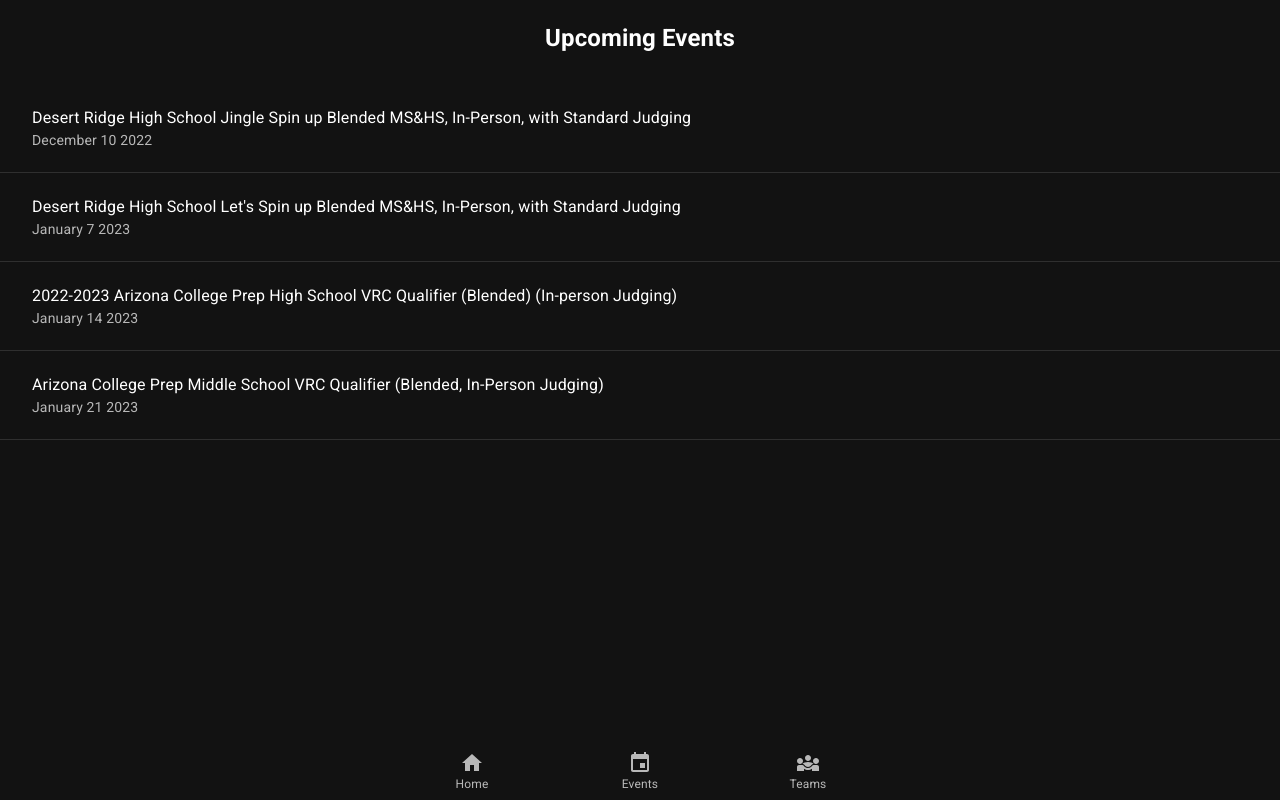
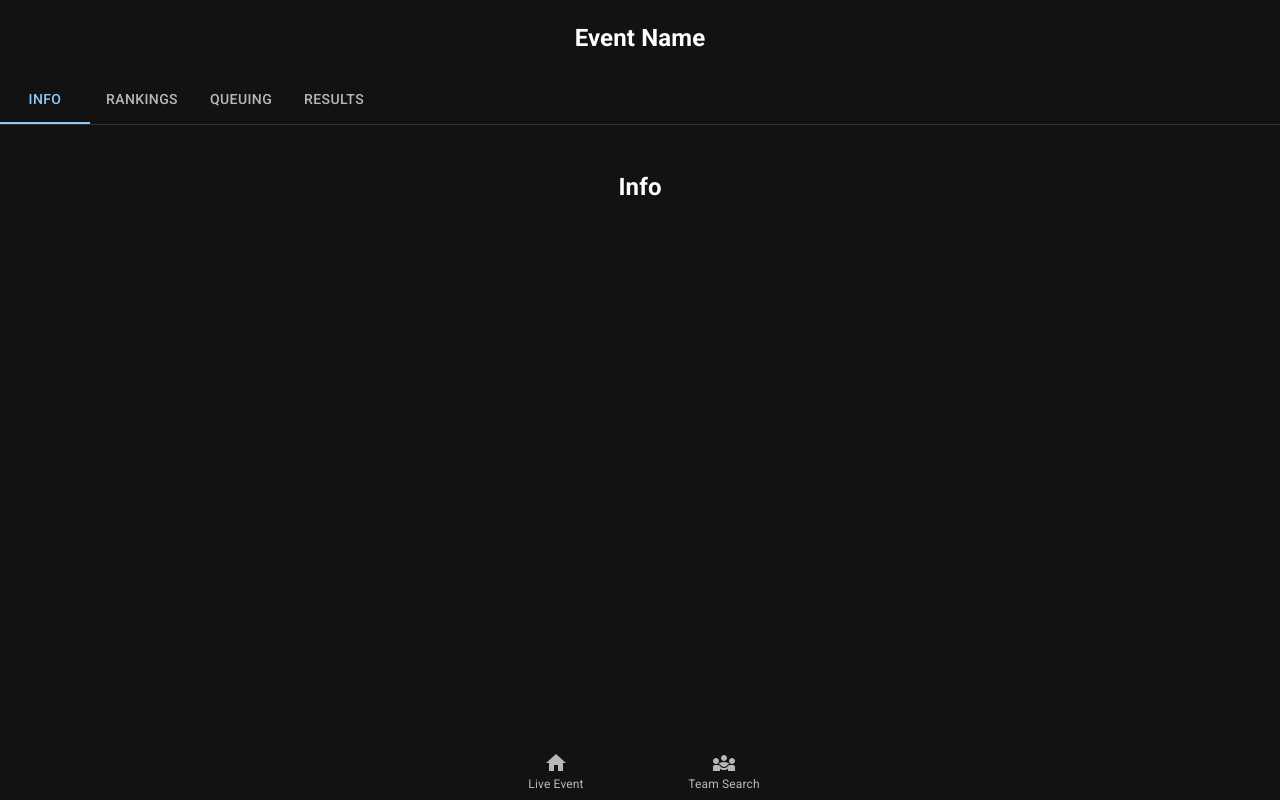
Before and after one commit to 18x18az/suez, a React (Create React App) app: page / in a window 1280 px wide. Built offline with nearby package versions, Linux system fonts and the light colour scheme.

Commit message:
feat: reorganize routes

```diff
--- a/src/App.tsx
+++ b/src/App.tsx
@@ -1,6 +1,4 @@
 import './App.css';
-
-import Events from './pages/Events';
 import EventHome from './pages/components/EventHome';
 import SimpleBottomNavigation from './BottomNav';
 import { BrowserRouter, Route, Routes } from 'react-router-dom';
@@ -26,10 +24,9 @@ function App() {
     <div className="App">
       <BrowserRouter>
         <Routes>
-          <Route path = "/" element={<Home />} />
-          <Route path = "/events" element={<Events />} />
+          <Route path = "/" element={<EventHome />} />
           {/* this is not the best way to do the below: https://reactrouter.com/en/main/route/route */ }
-          <Route path = "/events/*" element={<EventHome robotEventsCode={"RE-VRC-22-9266"} />} />
+          <Route path = "/events/*" element={<EventHome />} />
           <Route path = "/teams" element={<Teams />} />
         </Routes>
         <SimpleBottomNavigation />
--- a/src/BottomNav.tsx
+++ b/src/BottomNav.tsx
@@ -20,23 +20,16 @@ export default function SimpleBottomNavigation() {
         }}
       >
         <BottomNavigationAction
-          label="Home"
+          label="Live Event"
           icon={<HomeIcon />}
-          value="home"
+          value="Live Event"
           component={Link}
           to="/"
         />
         <BottomNavigationAction
-          label="Events"
-          icon={<EventIcon />}
-          value="events"
-          component={Link}
-          to="/events"
-        />
-        <BottomNavigationAction
-          label="Teams"
+          label="Team Search"
           icon={<Diversity3Icon />}
-          value="teams"
+          value="Team Search"
           component={Link}
           to="/teams"
         />
--- a/src/pages/Events.tsx
+++ /dev/null
@@ -1,7 +0,0 @@
-const Events = () => {
-    return (
-        <h2>events</h2>
-    );
-};
-
-export default Events;
--- a/src/pages/Home.tsx
+++ b/src/pages/Home.tsx
@@ -12,33 +12,8 @@ const Home = () => {
         { /*<h1>18x18az Suez</h1>*/}
         <Box sx={{ width: '100%', marginBottom: '20vh' }}>
             <nav>
-                <h2>Upcoming Events</h2>
-                <List>
-                    <ListItem component={Link} to="/events/RE-VRC-22-9266" style={{ textDecoration: 'none', color: '#fff'}}>
-                        <ListItemButton component="a" href="#">
-                        <ListItemText primary="Desert Ridge High School Jingle Spin up Blended MS&HS, In-Person, with Standard Judging" secondary="December 10 2022" />
-                        </ListItemButton>
-                    </ListItem>
-                    <Divider />
-                    <ListItem>
-                        <ListItemButton component={Link} to="/events/RE-VRC-22-9269" style={{ textDecoration: 'none', color: '#fff'}}>
-                        <ListItemText primary="Desert Ridge High School Let's Spin up Blended MS&HS, In-Person, with Standard Judging" secondary="January 7 2023" />
-                        </ListItemButton>
-                    </ListItem>
-                    <Divider />
-                    <ListItem>
-                        <ListItemButton component="a" href="#">
-                        <ListItemText primary="2022-2023 Arizona College Prep High School VRC Qualifier (Blended) (In-person Judging) " secondary="January 14 2023" />
-                        </ListItemButton>
-                    </ListItem>
-                    <Divider />
-                    <ListItem>
-                    <ListItemButton component="a" href="#">
-                        <ListItemText primary="Arizona College Prep Middle School VRC Qualifier (Blended, In-Person Judging) " secondary="January 21 2023" />
-                        </ListItemButton>
-                    </ListItem>
-                    <Divider />
-                </List>
+                <h2>Home (unused)</h2>
+
             </nav>
         </Box>
         </div>
--- a/src/pages/Teams.tsx
+++ b/src/pages/Teams.tsx
@@ -1,7 +1,42 @@
-const teams = () => {
-    return (
-        <h2>teams</h2>
+import Box from '@mui/material/Box';
+import List from '@mui/material/List';
+import ListItem from '@mui/material/ListItem';
+import ListItemButton from '@mui/material/ListItemButton';
+import ListItemText from '@mui/material/ListItemText';
+import Divider from '@mui/material/Divider';
+import { Link } from 'react-router-dom';
+
+const Teams = () => {
+    return(
+        <div>
+        { /*<h1>18x18az Suez</h1>*/}
+        <Box sx={{ width: '100%', marginBottom: '20vh' }}>
+            <nav>
+                <List>
+                    <Divider />
+                    <ListItem>
+                        <ListItemButton component="a" href="#">
+                        <ListItemText primary="127C" secondary="Lemon Bots" />
+                        </ListItemButton>
+                    </ListItem>
+                    <Divider />
+                    <ListItem>
+                    <ListItemButton component="a" href="#">
+                        <ListItemText primary="538K" secondary="Mechanical Mayhem" />
+                        </ListItemButton>
+                    </ListItem>
+                    <Divider />
+                    <ListItem>
+                    <ListItemButton component="a" href="#">
+                        <ListItemText primary="6030J" secondary="Jesters" />
+                        </ListItemButton>
+                    </ListItem>
+                    <Divider />
+                </List>
+            </nav>
+        </Box>
+        </div>
     );
 };
 
-export default teams;
+export default Teams;
--- a/src/pages/components/EventHome.tsx
+++ b/src/pages/components/EventHome.tsx
@@ -3,11 +3,10 @@ import Tabs from '@mui/material/Tabs';
 import Tab from '@mui/material/Tab';
 import Typography from '@mui/material/Typography';
 import Box from '@mui/material/Box';
-import QualRankings from './event/QualRankings'
+import Queuing from './event/Queuing';
+import Rankings from './event/Rankings';
+import Info from './event/Info';
 
-type EventProps = {
-    robotEventsCode: String;
-};
 interface TabPanelProps {
   children?: React.ReactNode;
   index: number;
@@ -39,7 +38,7 @@ function a11yProps(index: number) {
     'aria-controls': `simple-tabpanel-${index}`,
   };
 }
-const EventHome = ({ robotEventsCode }: EventProps) => {
+const EventHome = () => {
   const [value, setValue] = useState(0);
 
   const handleChange = (event: React.SyntheticEvent, newValue: number) => {
@@ -49,21 +48,22 @@ const EventHome = ({ robotEventsCode }: EventProps) => {
   return (
     <Box sx={{ width: '100%' }}>
     <Box sx={{ borderBottom: 1, borderColor: 'divider' }}>
-      <Tabs value={value} onChange={handleChange} aria-label="basic tabs example" variant="scrollable" scrollButtons="auto">
+      <h2>Event Name</h2>
+      <Tabs value={value} onChange={handleChange} variant="scrollable" scrollButtons="auto">
         <Tab label="Info" {...a11yProps(0)} />
         <Tab label="Rankings" {...a11yProps(1)} />
-        <Tab label="Schedule" {...a11yProps(2)} />
+        <Tab label="Queuing" {...a11yProps(2)} />
         <Tab label="Results" {...a11yProps(3)} />
       </Tabs>
     </Box>
       <TabPanel value={value} index={0}>
-      Info
+      <Info/>
     </TabPanel>
     <TabPanel value={value} index={1}>
-    <QualRankings/>
+    <Rankings/>
     </TabPanel>
     <TabPanel value={value} index={2}>
-    Schedule
+      <Queuing />
     </TabPanel>
     <TabPanel value={value} index={3}>
     Results
--- /dev/null
+++ b/src/pages/components/event/Info.tsx
@@ -0,0 +1,7 @@
+const Info = () => {
+    return (
+        <h2>Info</h2>
+    );
+};
+
+export default Info;
--- /dev/null
+++ b/src/pages/components/event/Queuing.tsx
@@ -0,0 +1,7 @@
+const Queuing = () => {
+    return (
+        <h2>Queuing</h2>
+    )
+};
+
+export default Queuing;
--- /dev/null
+++ b/src/pages/components/event/Rankings.tsx
@@ -0,0 +1,7 @@
+const Rankings = () => {
+    return (
+        <h2>Rankings</h2>
+    );
+};
+
+export default Rankings;
```
Also changed, not shown: src/pages/components/event/SkillsRankings.tsx (added, +7 -0 lines).
